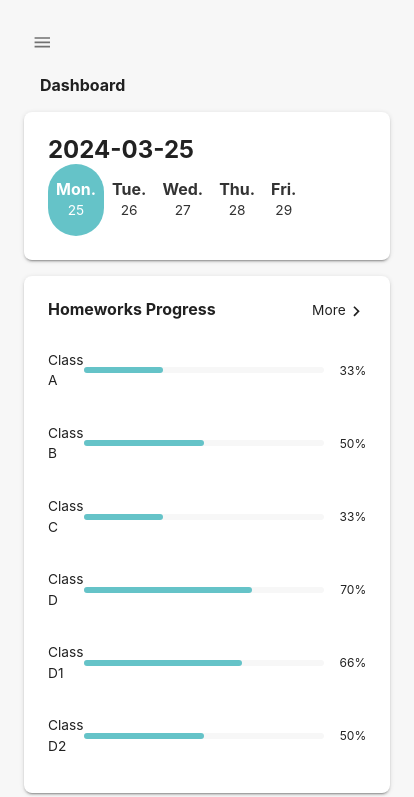
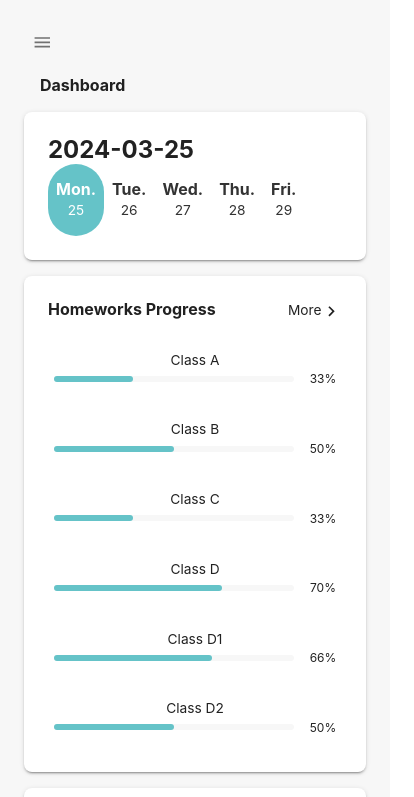
Before and after one commit to skyeome/erc-homework-app, a React (Vite) app: page /admin in a window 390 px wide. Shown: the top 797 px of the page, 414 px wide, since content can reach past the window. Built offline with nearby package versions, Linux system fonts and the light colour scheme; no server answers; the database is empty; sample sign-in values are in the browser's storage.

Commit message:
style: 반응형 스타일 수정

```diff
--- a/src/components/admin/dashboard/notification/index.styles.ts
+++ b/src/components/admin/dashboard/notification/index.styles.ts
@@ -4,6 +4,7 @@ const iconWrap = css`
   display: flex;
   justify-content: center;
   align-items: center;
+  flex-shrink: 0;
 
   width: 26px;
   height: 26px;
--- a/src/components/admin/dashboard/progress/index.tsx
+++ b/src/components/admin/dashboard/progress/index.tsx
@@ -48,7 +48,7 @@ function AdminProgress() {
         {PROGRESS.map((item) => (
           <Stack
             key={item.name}
-            direction="row"
+            direction={{ xs: "column", sm: "row" }}
             justifyContent="space-between"
             alignItems="center"
             py={1.5}
--- a/src/components/common/layout/AdminLayout.styles.ts
+++ b/src/components/common/layout/AdminLayout.styles.ts
@@ -11,6 +11,7 @@ export const AdminLayoutContent = styled("main", {
   open?: boolean;
 }>(({ theme, open }) => ({
   flexGrow: 1,
+  width: "100vw",
   minHeight: "100vh",
   padding: theme.spacing(3),
   backgroundColor:
```
